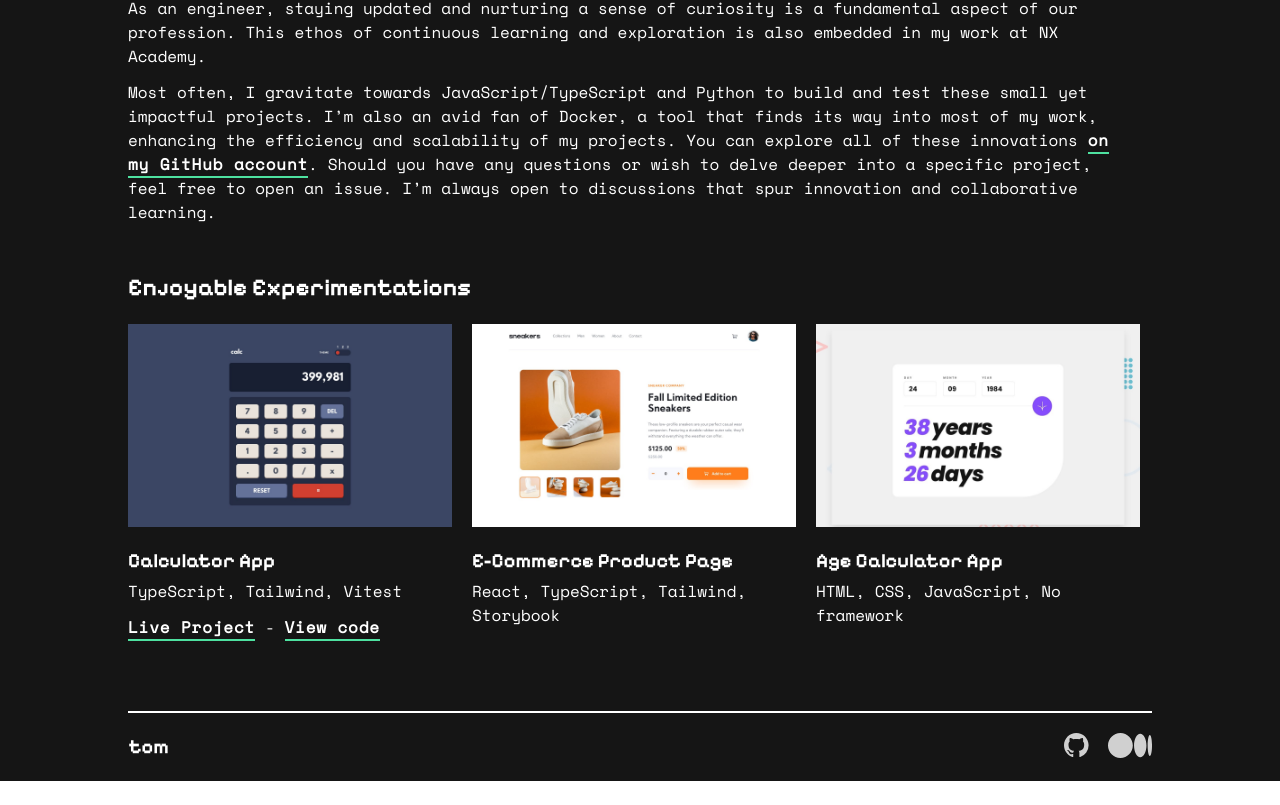
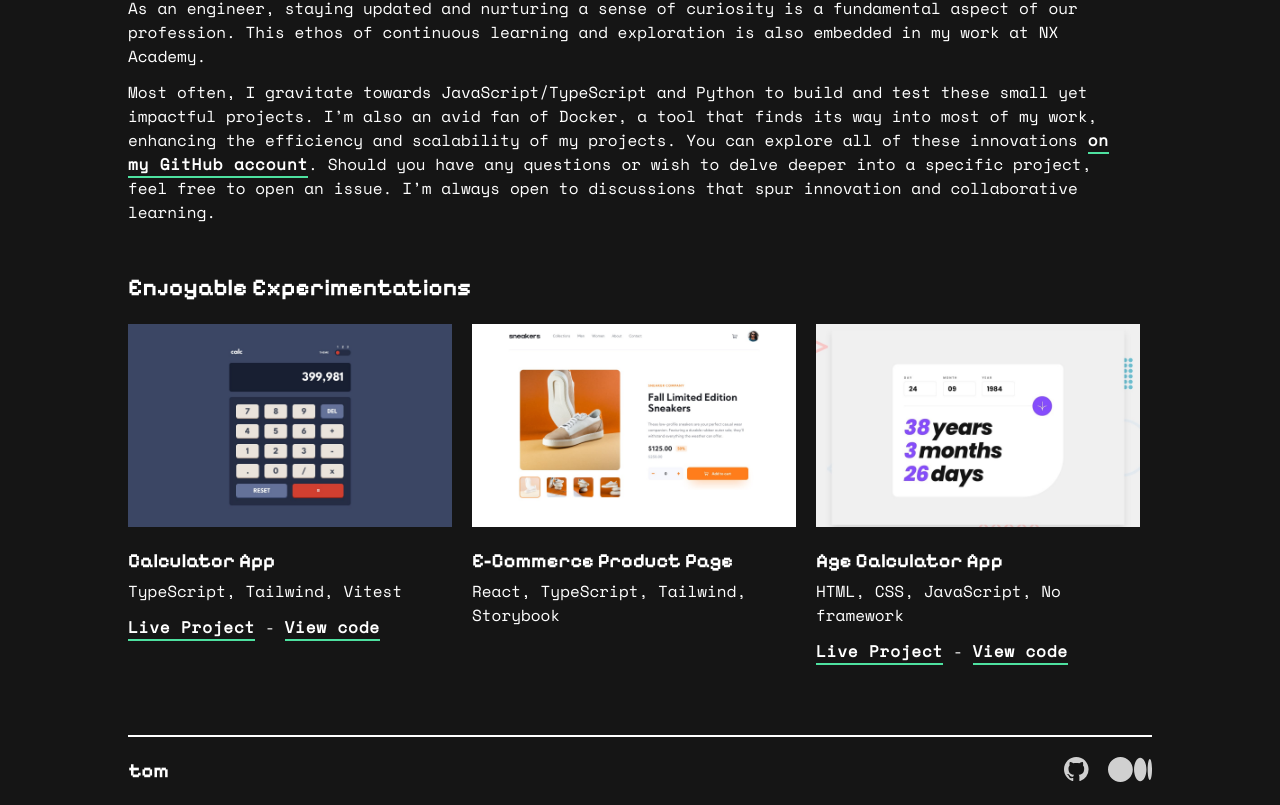
Before and after one commit to tdimnet/tdimnet.github.io, a React (Vite) app: page /experimentations in a window 1280 px wide. Shown: the part 732-1537 px from the top of the page. Before the commit the page ends 1513 px from the top, so only its background shows below. Built offline with nearby package versions, Linux system fonts and the light colour scheme.

Commit message:
Adding new experimentation Project

```diff
--- a/src/components/Project/index.tsx
+++ b/src/components/Project/index.tsx
@@ -51,6 +51,21 @@ function Component({
           />
         </div>
       ) : null}
+      {title === "Age Calculator App" ? (
+        <div>
+          <Link
+            to="https://tdimnet.github.io/Age-calculator-app/"
+            content="Live Project"
+            external
+          />
+          <span className="text-white"> - </span>
+          <Link
+            to="https://github.com/tdimnet/Age-calculator-app"
+            content="View code"
+            external
+          />
+        </div>
+      ) : null}
     </div>
   );
 }
```
